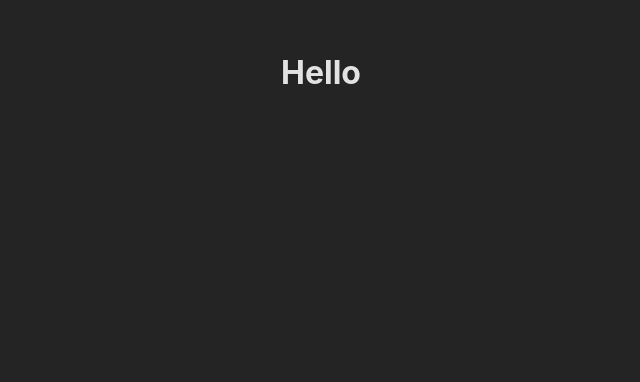
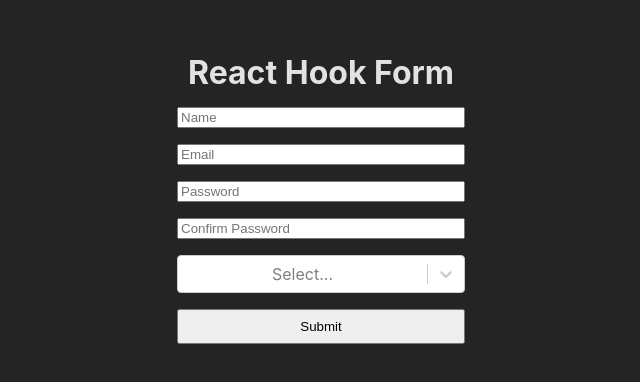
Before and after one commit to baresi687/react-tasks, a React (Vite) app: page / in a window 1280 px wide. Shown: the top 382 px of the page, without its empty margins (319-959 px from the left). Built offline with nearby package versions, Linux system fonts and the light colour scheme.

Commit message:
Adds react-hook-form and react-select packages. Adds the required inputs.

```diff
--- a/package.json
+++ b/package.json
@@ -11,7 +11,9 @@
   },
   "dependencies": {
     "react": "^18.2.0",
-    "react-dom": "^18.2.0"
+    "react-dom": "^18.2.0",
+    "react-hook-form": "^7.43.1",
+    "react-select": "^5.7.0"
   },
   "devDependencies": {
     "@types/react": "^18.0.26",
--- a/src/App.css
+++ b/src/App.css
@@ -4,3 +4,20 @@
   padding: 2rem;
   text-align: center;
 }
+
+form {
+  max-width: 18rem;
+  margin: 0 auto;
+  display: flex;
+  flex-direction: column;
+  gap: 1rem;
+}
+
+.skills-select {
+  color: blue;
+}
+
+button {
+  padding: 0.5rem 0;
+  cursor: pointer;
+}
--- a/src/App.jsx
+++ b/src/App.jsx
@@ -1,8 +1,49 @@
-import { useState } from "react";
 import "./App.css";
+import { useForm, Controller } from "react-hook-form";
+import Select from "react-select";
+
+const skillsOptions = [
+  { value: "html", label: "HTML" },
+  { value: "css", label: "CSS" },
+  { value: "javascript", label: "JavaScript" },
+];
 
 function App() {
-  return <h1>Hello</h1>;
+  const {
+    register,
+    handleSubmit,
+    watch,
+    control,
+    formState: { errors },
+  } = useForm();
+
+  const onSubmit = (data) => console.log(data);
+
+  return (
+    <>
+      <h1>React Hook Form</h1>
+      <form onSubmit={handleSubmit(onSubmit)}>
+        <input type="text" placeholder="Name" {...register("name")} />
+        <input type="email" placeholder="Email" {...register("email")} />
+        <input type="password" placeholder="Password" {...register("password")} />
+        <input type="password" placeholder="Confirm Password" {...register("password-confirm")} />
+        <Controller
+          name="skills"
+          control={control}
+          render={({ field }) => (
+            <Select
+              isMulti
+              options={skillsOptions}
+              className="basic-multi-select"
+              classNamePrefix="select"
+              {...field}
+            />
+          )}
+        />
+        <button>Submit</button>
+      </form>
+    </>
+  );
 }
 
 export default App;
--- a/vite.config.js
+++ b/vite.config.js
@@ -3,5 +3,8 @@ import react from "@vitejs/plugin-react";
 
 // https://vitejs.dev/config/
 export default defineConfig({
+  server: {
+    port: 5274,
+  },
   plugins: [react()],
 });
```
Also changed, not shown: 1 other file (tests, documents, lock files or other folders).
